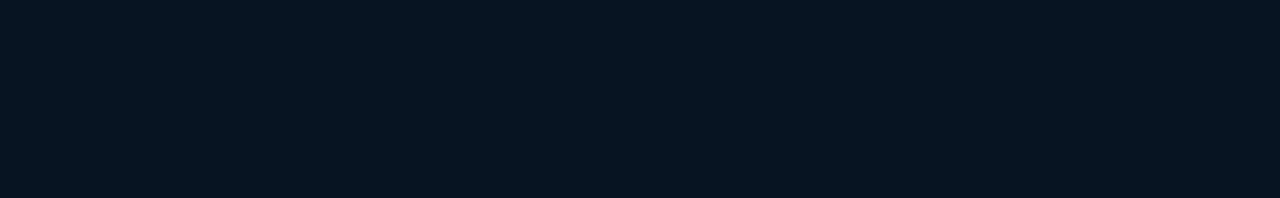
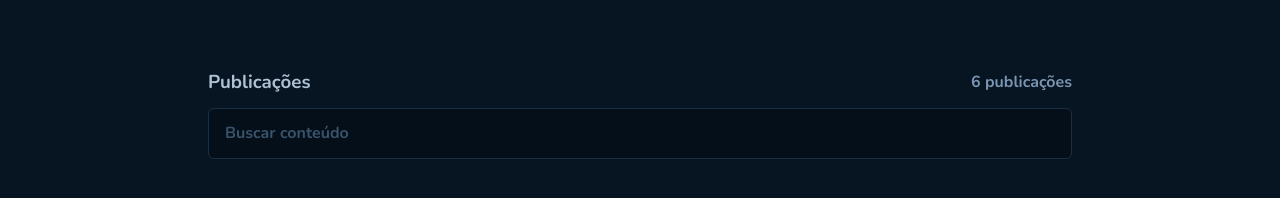
Before and after one commit to PeterGamer8K/github-blog, a React (Vite) app: page / in a window 1280 px wide. Shown: the part 434-632 px from the top of the page. Built offline with nearby package versions, Linux system fonts and the light colour scheme.

Commit message:
feat: adding the search input

```diff
--- /dev/null
+++ b/src/components/PostsSection/index.tsx
@@ -0,0 +1,19 @@
+import React from 'react'
+import { SearchInput } from '../SearchInput'
+
+import { Container, Content, Header } from './style'
+
+export const PostsSection: React.FC = () => {
+  return (
+    <Container>
+      <Content>
+        <Header>
+          <h3>Publicações</h3>
+          <span>6 publicações</span>
+        </Header>
+        <SearchInput placeholder="Buscar conteúdo" />
+        {/* <PostList /> */}
+      </Content>
+    </Container>
+  )
+}
--- /dev/null
+++ b/src/components/PostsSection/style.tsx
@@ -0,0 +1,22 @@
+import styled from 'styled-components'
+
+export const Container = styled.section`
+  width: 100%;
+  margin-top: 4.5rem;
+`
+
+export const Content = styled.div`
+  max-width: 54rem;
+  margin: 0 auto;
+`
+
+export const Header = styled.div`
+  display: flex;
+  align-items: center;
+  justify-content: space-between;
+
+  > span {
+    color: ${props => props.theme['base-span']};
+    font-weight: 400;
+  }
+`
--- /dev/null
+++ b/src/components/SearchInput/index.tsx
@@ -0,0 +1,12 @@
+import { InputHTMLAttributes } from 'react'
+import { Container, Input } from './style'
+
+interface SearchInputProps extends InputHTMLAttributes<HTMLInputElement> {}
+
+export const SearchInput: React.FC<SearchInputProps> = ({ ...rest }) => {
+  return (
+    <Container>
+      <Input {...rest} />
+    </Container>
+  )
+}
--- /dev/null
+++ b/src/components/SearchInput/style.ts
@@ -0,0 +1,20 @@
+import styled from 'styled-components'
+
+export const Container = styled.div`
+  width: 100%;
+`
+
+export const Input = styled.input`
+  width: 100%;
+  margin-top: 0.75rem;
+  border: 1px solid ${props => props.theme['base-border']};
+
+  color: ${props => props.theme['base-text']};
+  padding: 0.75rem 1rem;
+  background-color: ${props => props.theme['base-input']};
+  border-radius: 6px;
+
+  &::placeholder {
+    color: ${props => props.theme['base-label']};
+  }
+`
--- a/src/pages/Home/index.tsx
+++ b/src/pages/Home/index.tsx
@@ -1,4 +1,5 @@
 import { Header } from '../../components/Header'
+import { PostsSection } from '../../components/PostsSection'
 import { Profile } from '../../components/Profile'
 
 export const Home: React.FC = () => {
@@ -6,6 +7,7 @@
     <>
       <Header />
       <Profile />
+      <PostsSection />
     </>
   )
 }
```
